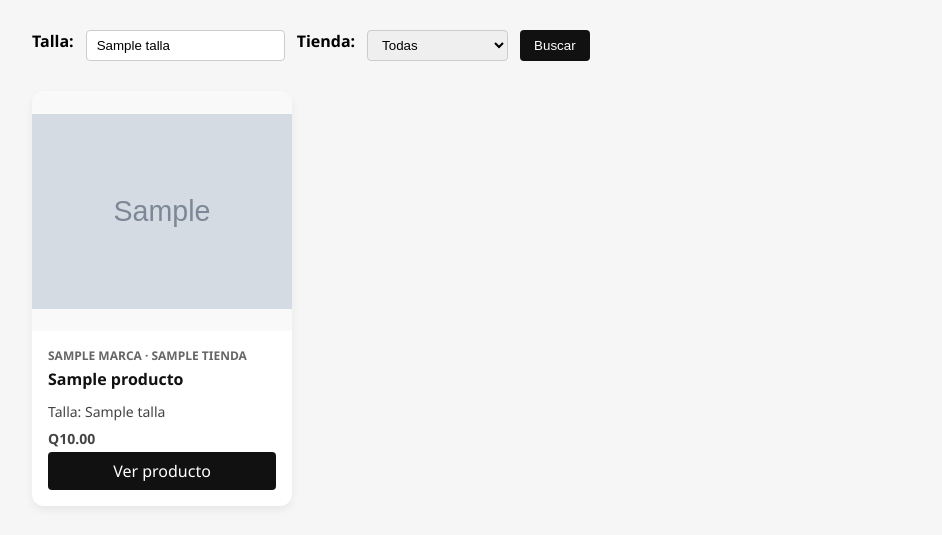
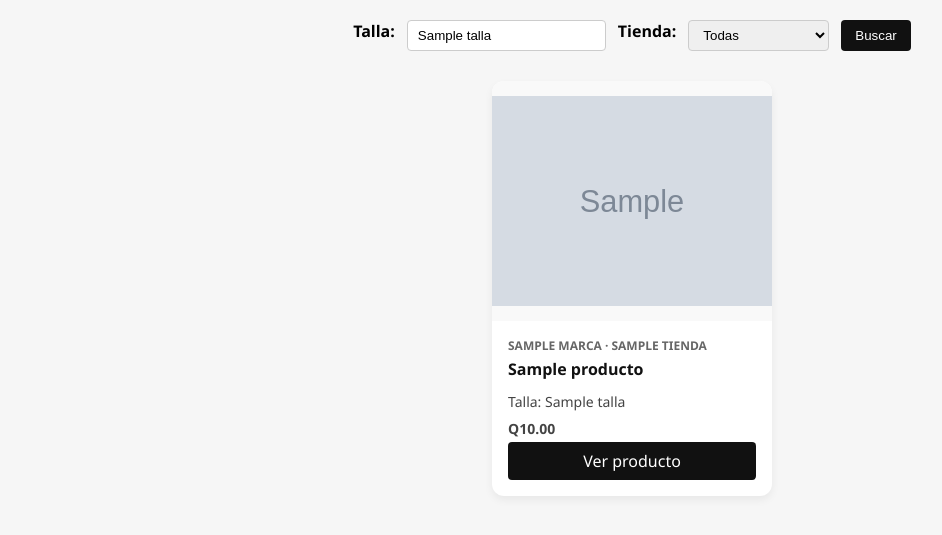
Before and after one commit to dagmuzik/meatpack-flask, a Flask app: template templates/index.html in a window 1280 px wide. Shown: the part 71-606 px from the top of the page, without its empty margins (8-950 px from the left). Run offline with Flask 3, Linux system fonts and the light colour scheme; the template is opened without the code that fills it: most values are stand-ins (such as "Sample title", 1, 10 or a date in 2020); grey boxes marked "Sample" are stand-in pictures.

Commit message:
Update index.html

```diff
--- a/templates/index.html
+++ b/templates/index.html
@@ -2,6 +2,7 @@
 <html lang="es">
 <head>
   <meta charset="UTF-8">
+  <meta name="viewport" content="width=device-width, initial-scale=1.0">
   <title>SneakerHunter</title>
   <style>
     body {
@@ -21,6 +22,7 @@
       position: sticky;
       top: 0;
       z-index: 1000;
+      flex-wrap: wrap;
     }
 
     header img {
@@ -40,7 +42,7 @@
     }
 
     .container {
-      padding: 30px 40px;
+      padding: 20px;
     }
 
     form {
@@ -48,6 +50,7 @@
       gap: 12px;
       flex-wrap: wrap;
       margin-bottom: 30px;
+      justify-content: center;
     }
 
     label {
@@ -58,6 +61,7 @@
       padding: 6px 10px;
       border-radius: 4px;
       border: 1px solid #ccc;
+      min-width: 100px;
     }
 
     button {
@@ -76,12 +80,13 @@
     .card-container {
       display: flex;
       flex-wrap: wrap;
-      gap: 24px;
-      justify-content: flex-start;
+      gap: 20px;
+      justify-content: center;
     }
 
     .card {
-      width: 260px;
+      width: 100%;
+      max-width: 280px;
       background: white;
       border-radius: 12px;
       box-shadow: 0 4px 8px rgba(0,0,0,0.06);
@@ -106,7 +111,6 @@
       padding: 16px;
       display: flex;
       flex-direction: column;
-      justify-content: space-between;
       flex-grow: 1;
     }
 
```
